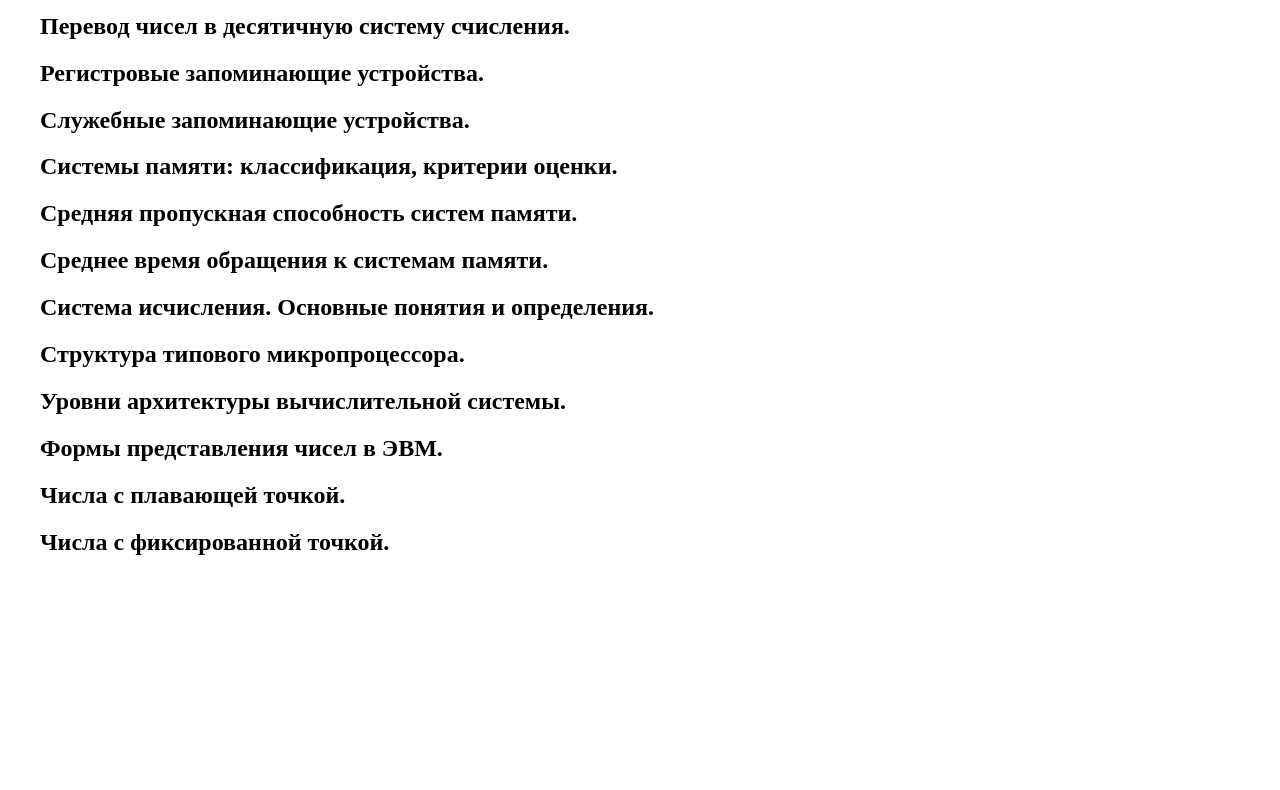
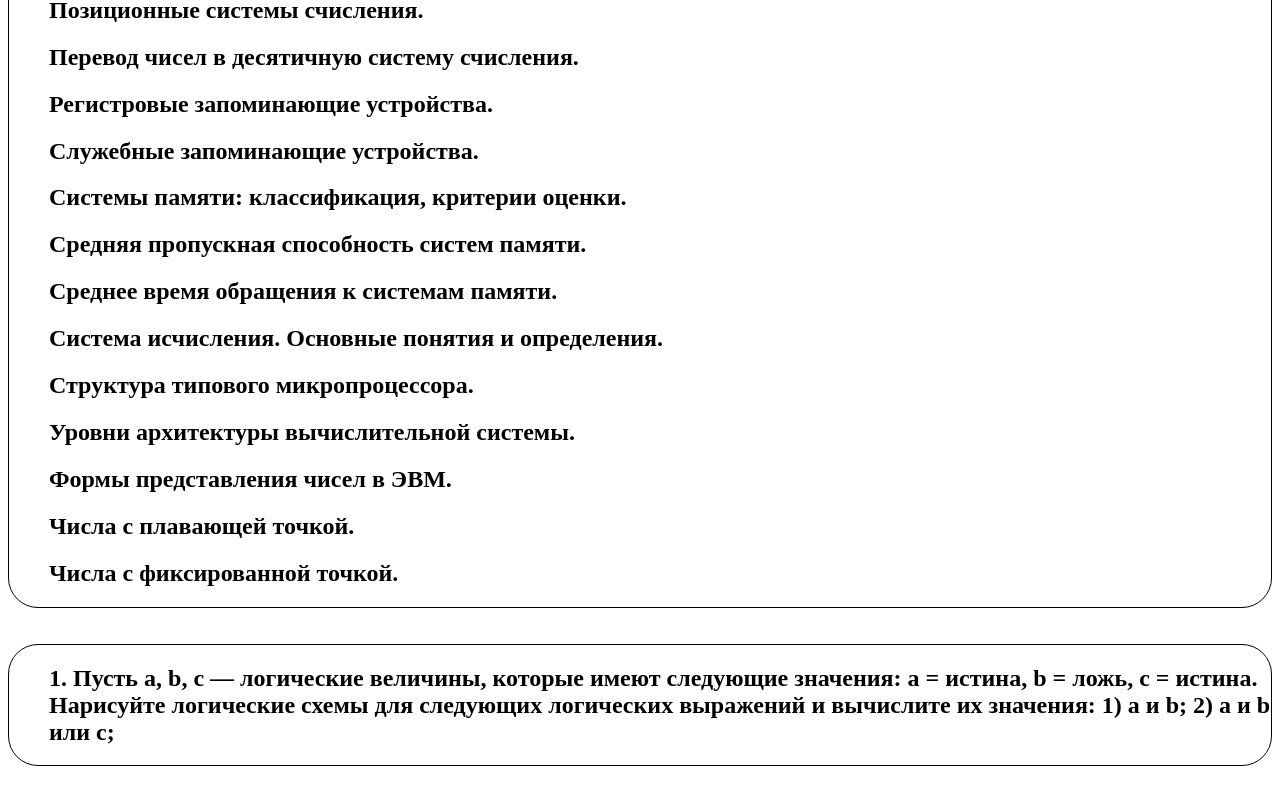
Before and after one commit to Kv11nk/exam, a plain HTML site: page index.html in a window 1280 px wide. Shown: the part 1685-2475 px from the top of the page. Before the commit the page ends 2261 px from the top, so only its background shows below. Drawn offline with Linux system fonts and the light colour scheme.

Commit message:
Update style.css

```diff
--- a/css/style.css
+++ b/css/style.css
@@ -21,15 +21,22 @@ header{
 .content{
     margin-top: 50px;
 }
+.menu{
+    display: flex;
+    flex-direction: column;
+    justify-content: space-between;
+}
 .menu li{
     position: relative;
     list-style: none;
 }
 .menu__theory{
-    position: absolute;
     left: 0;
     top: 20px;
     padding-top: 20px;
+    margin-bottom: 20px;
+    border: 1px solid #000;
+    border-radius: 30px;
 }
 .menu__sub-theory{
     display: none;
@@ -43,3 +50,7 @@ header{
 .hide{
     display: none;
 }
+.menu__practick{
+    border: 1px solid #000;
+    border-radius: 30px;
+}
```
